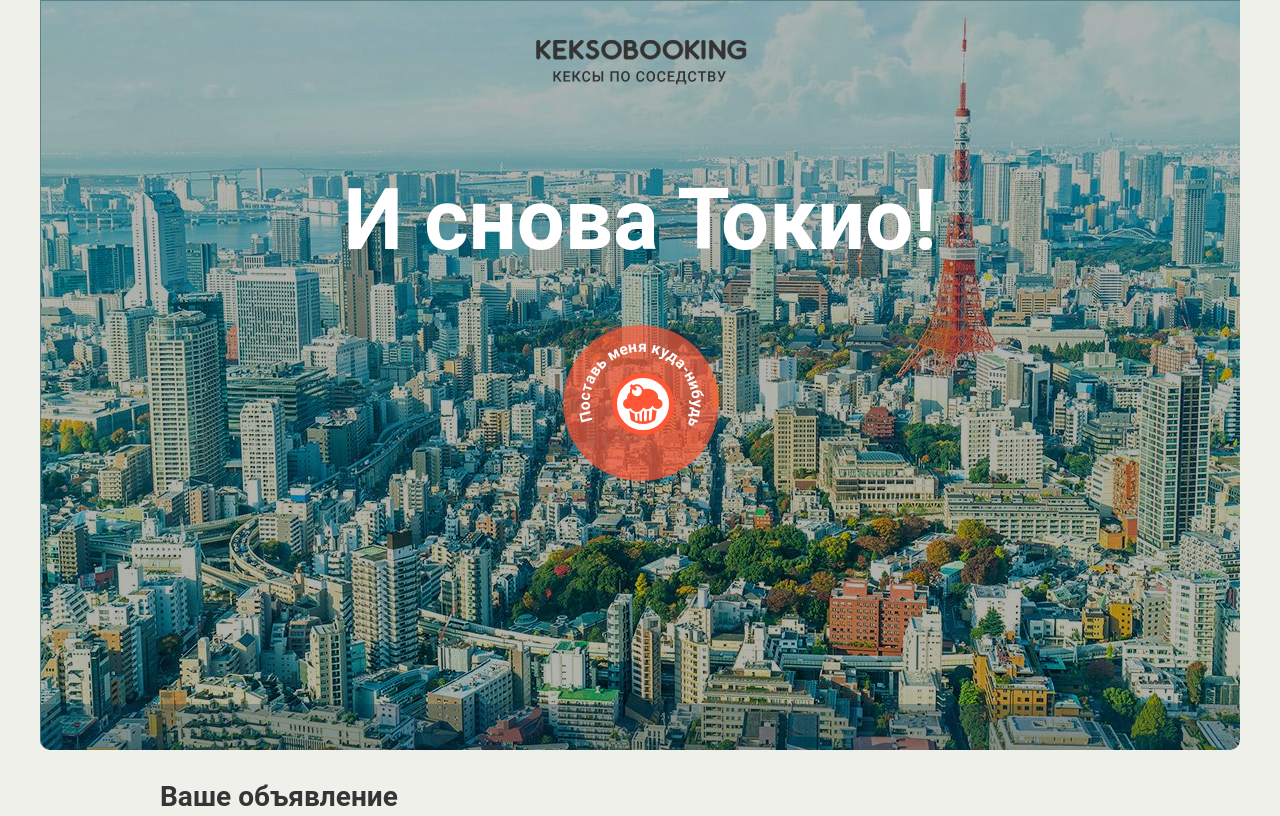
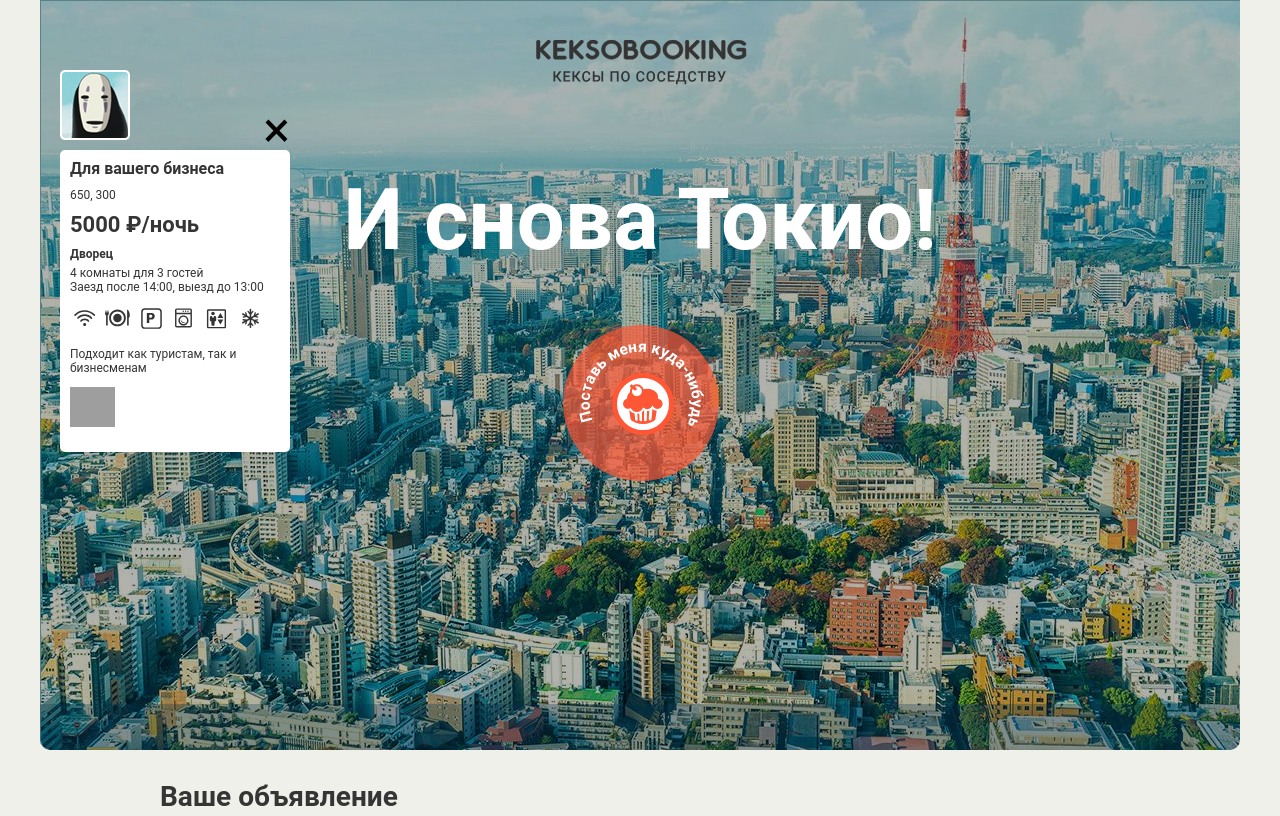
Before and after one commit to dubrovinach/1347057-keksobooking-20, a website: page index.html in a window 1280 px wide. Shown: the top 816 px of the page. Drawn offline with Linux system fonts and the light colour scheme; grey boxes are pictures that could not be loaded; files whose address does not match are found by name.

Commit message:
Карточка объявления

```diff
--- a/index.html
+++ b/index.html
@@ -271,7 +271,6 @@
     </div>
   </template>
   <script src="js/main.js"></script>
-  <script src="js/valid.js"></script>
 
 </body>
 
--- a/js/main.js
+++ b/js/main.js
@@ -100,7 +100,7 @@ var yPinMax = 630;
 var pinsBlock = document.querySelector('.map__pins');
 var pinsBlockWidth = pinsBlock.clientWidth;
 
-var createPin = function (picCount) {
+function createPin(picCount) {
   var pin = {
     author: {
       avatar: 'img/avatars/user0' + (picCount + 1) + '.png',
@@ -124,7 +124,7 @@ var createPin = function (picCount) {
     }
   };
   return pin;
-};
+}
 
 var createPins = function () {
   var pins = [];
@@ -193,7 +193,6 @@ function disableForm() {
 disableForm();
 
 function enableForm() {
-
   for (var i = 0; i < fieldsets.length; i++) {
     fieldsets[i].removeAttribute('disabled');
   }
@@ -282,7 +281,6 @@ selectRoomNumber.addEventListener('change', function (evt) {
       onehundredRoomsValidity();
       selectedCapacity.addEventListener('change', onehundredRoomsValidity);
       break;
-
   }
 });
 
@@ -321,3 +319,58 @@ function onehundredRoomsValidity() {
   }
   selectedCapacity.reportValidity();
 }
+
+// Карточка объявления
+
+var typesOfOffers = {
+  palace: {
+    ru: 'Дворец'
+  },
+  flat: {
+    ru: 'Квартира'
+  },
+  house: {
+    ru: 'Дом'
+  },
+  bungalo: {
+    ru: 'Бунгало'
+  },
+};
+
+var getNoun = function (number, one, two, five) {
+  number = Math.abs(number);
+  number %= 100;
+  if (number >= 5 && number <= 20) {
+    return number + five;
+  }
+  number %= 10;
+  if (number === 1) {
+    return number + one;
+  }
+  if (number >= 2 && number <= 4) {
+    return number + two;
+  }
+  return number + five;
+};
+
+var card = document.querySelector('#card').content.querySelector('.map__card');
+var mapFiltersContainer = document.querySelector('.map__filters-container');
+
+function getCard(value) {
+  var cardElement = card.cloneNode(true);
+  var photoElement = cardElement.querySelector('.popup__photos');
+
+  cardElement.querySelector('.popup__title').textContent = value.offer.title;
+  cardElement.querySelector('.popup__text--address').textContent = value.offer.address;
+  cardElement.querySelector('.popup__text--price').textContent = value.offer.price + ' ₽/ночь';
+  cardElement.querySelector('.popup__type').textContent = typesOfOffers[value.offer.type].ru;
+  cardElement.querySelector('.popup__text--capacity').textContent = getNoun(value.offer.rooms, ' комната', ' комнаты', ' комнат') + ' для ' + getNoun(value.offer.guests, ' гостя', ' гостей', ' гостей');
+  cardElement.querySelector('.popup__text--time').textContent = 'Заезд после ' + value.offer.checkin + ', выезд до ' + value.offer.checkout;
+  cardElement.querySelectorAll('.popup__features').textContent = value.offer.features;
+  cardElement.querySelector('.popup__description').textContent = value.offer.description;
+  photoElement.querySelector('img').src = value.offer.photos[0];
+  cardElement.querySelector('.popup__avatar').setAttribute('src', value.author.avatar);
+
+  return cardElement;
+}
+map.insertBefore(getCard(pins[0]), mapFiltersContainer);
```
